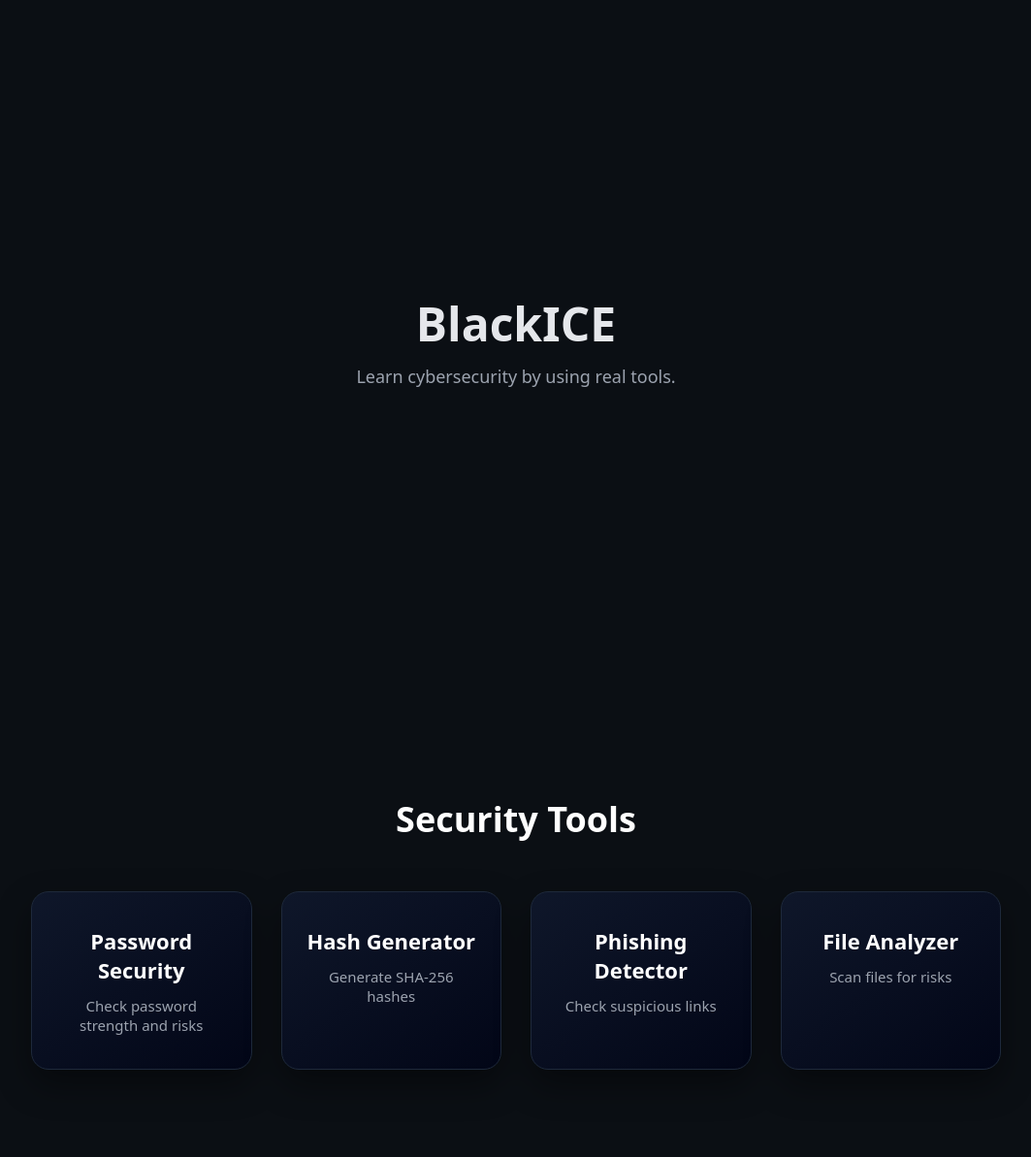
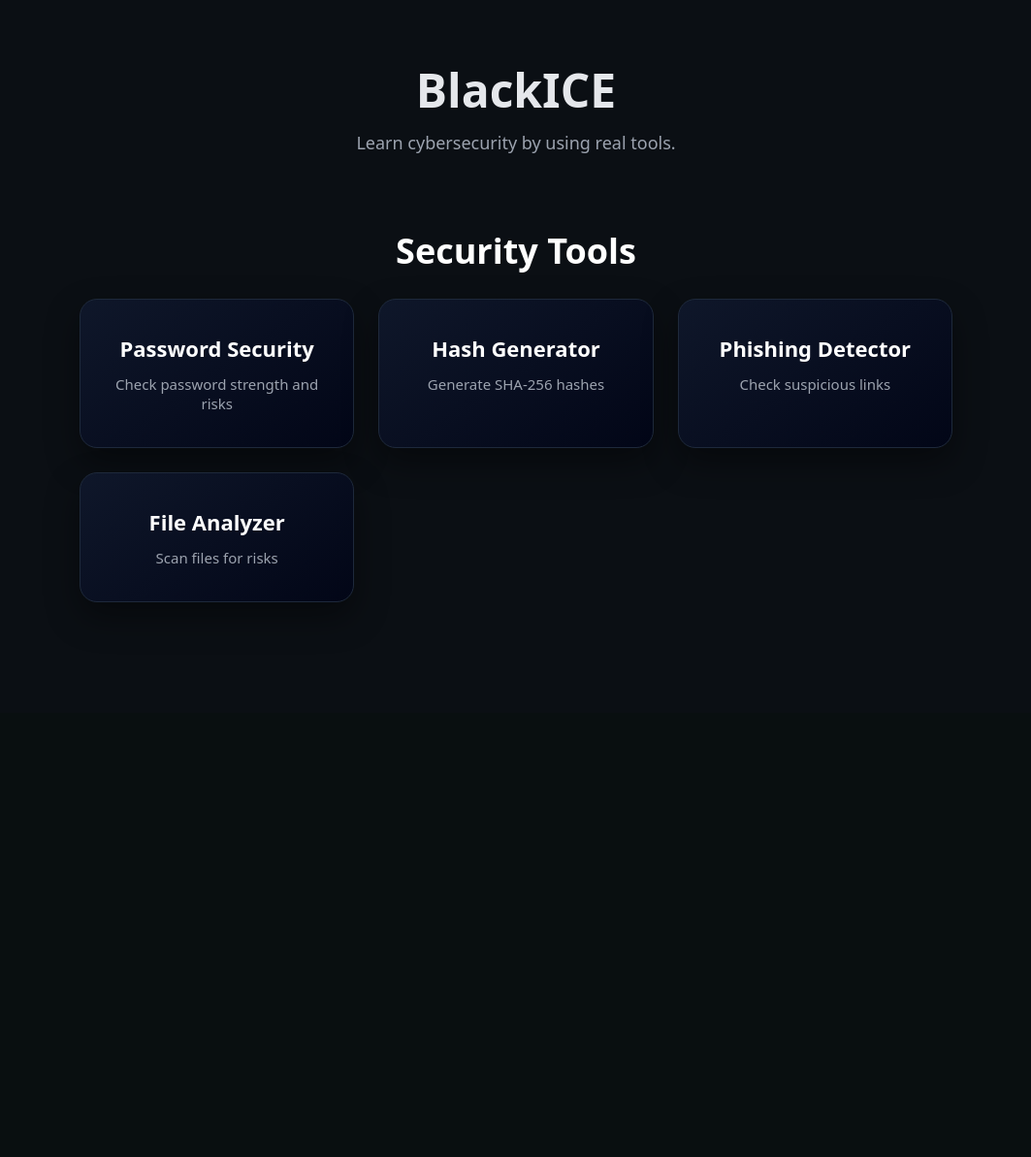
Before and after one commit to adarshx001/BlackICE, a Flask app: page / in a window 1280 px wide. Shown: the part 65-1258 px from the top of the page at 97% size, without its empty margins (108-1171 px from the left). After the commit the page ends 686 px from the top, so only its background shows below. Run offline with Flask 3, Linux system fonts and the light colour scheme.

Commit message:
Update style.css

```diff
--- a/static/style.css
+++ b/static/style.css
@@ -135,15 +135,16 @@ button:hover {
 
 /* Hero section */
 .hero {
-    height: calc(100vh - 70px);
+    min-height: auto;
+    padding: 50px 20px 20px; /* reduced */
     display: flex;
-    align-items: center;
     justify-content: center;
-    text-align: center;
 }
 
 .hero-content {
-    animation: fadeUp 1.2s ease forwards;
+    text-align: center;
+    max-width: 1000px;
+    margin-top: 10px; /* was 40px */
 }
 
 .hero-title {
@@ -159,7 +160,7 @@ button:hover {
 .hero-subtitle {
     color: #9ca3af;
     font-size: 18px;
-    margin-bottom: 30px;
+    margin-bottom: 15px; /* reduced */
 }
 
 .hero-button {
@@ -558,22 +559,22 @@ button:active {
 }
 
 .tools-section {
-  padding: 90px 20px;
+  padding: 40px 20px; /* was 90px */
   text-align: center;
 }
 
 .tools-title {
   font-size: 36px;
-  margin-bottom: 50px;
+  margin-bottom: 25px; /* was 50px */
   color: white;
 }
 
 .tools-grid {
   display: grid;
   grid-template-columns: repeat(auto-fit, minmax(220px, 1fr));
-  gap: 30px;
-  max-width: 1000px;
-  margin: auto;
+  gap: 25px; /* slightly tighter */
+  max-width: 900px;
+  margin: 0 auto; /* remove top margin */
 }
 
 .tool-box {
```
